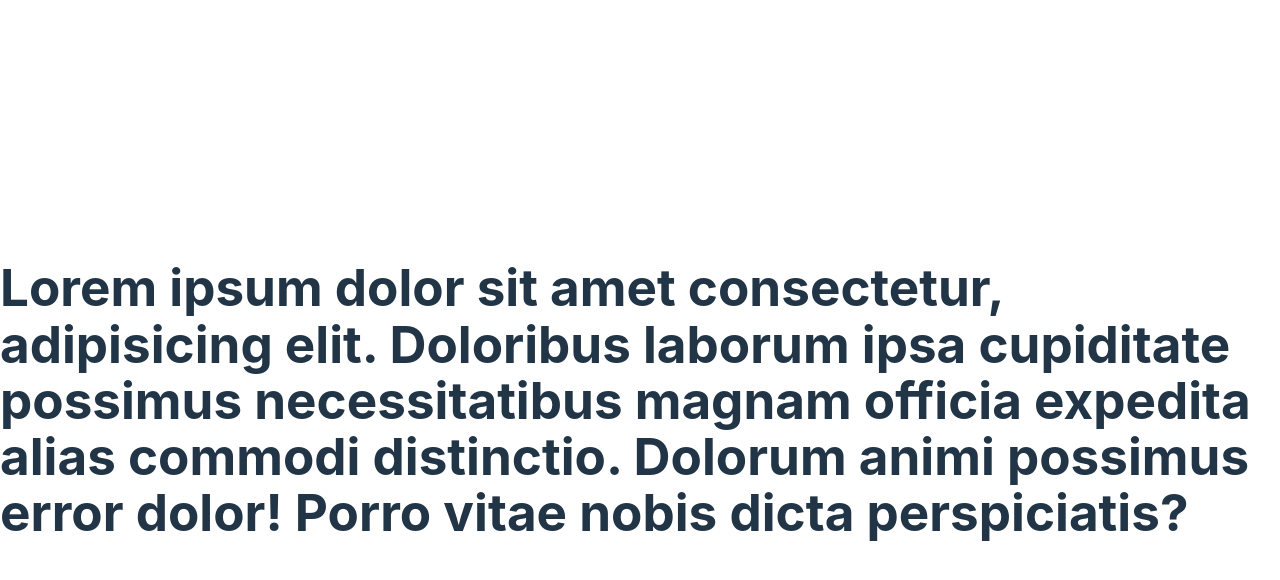
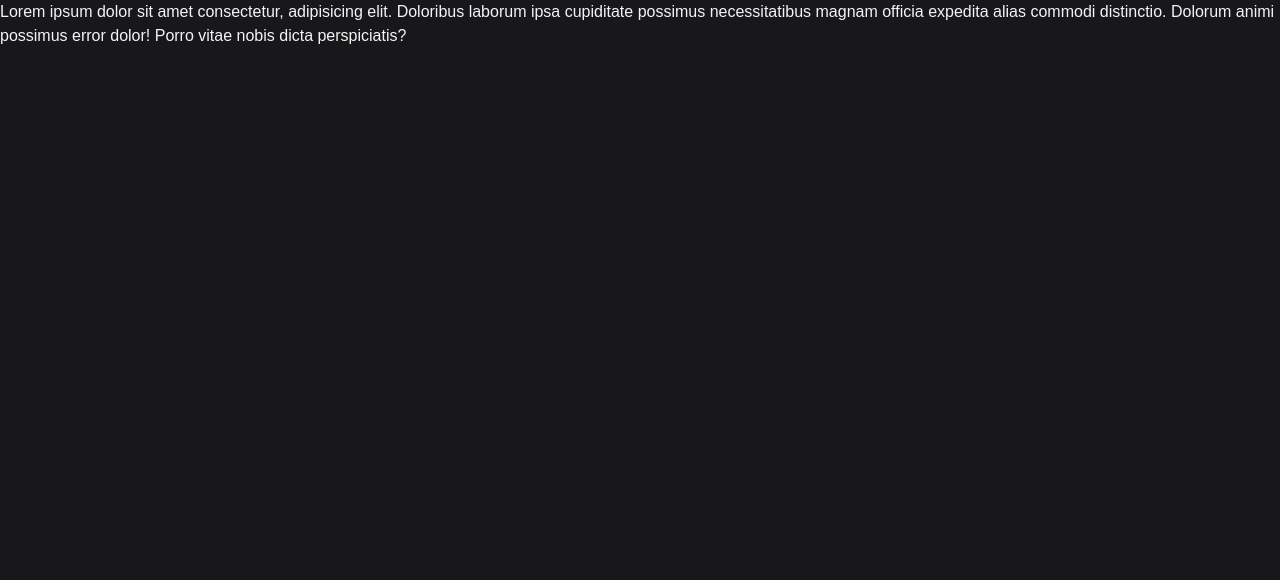
Before and after one commit to mkafonso/THE-boring-project, a React (Vite) app in the folder fancy-pixels/: page / in a window 1280 px wide. Shown: the top 580 px of the page. Built offline with nearby package versions, Linux system fonts and the light colour scheme.

Commit message:
remove unused css file

```diff
--- a/fancy-pixels/src/App.css
+++ /dev/null
@@ -1,23 +0,0 @@
-@tailwind base;
-@tailwind components;
-@tailwind utilities;
-
-html,
-body {
-  @apply bg-main-100 text-main-800 overflow-hidden;
-}
-
-* {
-  @apply scrollbar-thin scrollbar-track-main-950 scrollbar-thumb-primary-800;
-}
-
-*::-webkit-scrollbar {
-  width: 4px !important;
-  height: 4px !important;
-}
-
-body {
-  -webkit-font-smoothing: antialiased !important;
-  -moz-osx-font-smoothing: grayscale !important;
-  text-rendering: optimizeLegibility !important;
-}
--- a/fancy-pixels/src/index.css
+++ b/fancy-pixels/src/index.css
@@ -1,69 +1,28 @@
-:root {
-  font-family: Inter, system-ui, Avenir, Helvetica, Arial, sans-serif;
-  line-height: 1.5;
-  font-weight: 400;
+@tailwind base;
+@tailwind components;
+@tailwind utilities;
 
-  color-scheme: light dark;
-  color: rgba(255, 255, 255, 0.87);
-  background-color: #242424;
-
-  font-synthesis: none;
-  text-rendering: optimizeLegibility;
-  -webkit-font-smoothing: antialiased;
-  -moz-osx-font-smoothing: grayscale;
-  -webkit-text-size-adjust: 100%;
+html,
+body {
+  @apply bg-main-900 text-main-100;
 }
 
-a {
-  font-weight: 500;
-  color: #646cff;
-  text-decoration: inherit;
+* {
+  @apply scrollbar-thin scrollbar-track-main-950 scrollbar-thumb-primary-800;
 }
-a:hover {
-  color: #535bf2;
+
+*::-webkit-scrollbar {
+  width: 6px !important;
+  height: 6px !important;
+}
+
+*::-webkit-scrollbar-thumb {
+  border-radius: 8px !important;
 }
 
 body {
-  margin: 0;
-  display: flex;
-  place-items: center;
-  min-width: 320px;
-  min-height: 100vh;
+  -webkit-font-smoothing: antialiased !important;
+  -moz-osx-font-smoothing: grayscale !important;
+  -webkit-text-size-adjust: 100% !important;
+  text-rendering: optimizeLegibility !important;
 }
-
-h1 {
-  font-size: 3.2em;
-  line-height: 1.1;
-}
-
-button {
-  border-radius: 8px;
-  border: 1px solid transparent;
-  padding: 0.6em 1.2em;
-  font-size: 1em;
-  font-weight: 500;
-  font-family: inherit;
-  background-color: #1a1a1a;
-  cursor: pointer;
-  transition: border-color 0.25s;
-}
-button:hover {
-  border-color: #646cff;
-}
-button:focus,
-button:focus-visible {
-  outline: 4px auto -webkit-focus-ring-color;
-}
-
-@media (prefers-color-scheme: light) {
-  :root {
-    color: #213547;
-    background-color: #ffffff;
-  }
-  a:hover {
-    color: #747bff;
-  }
-  button {
-    background-color: #f9f9f9;
-  }
-}
```
